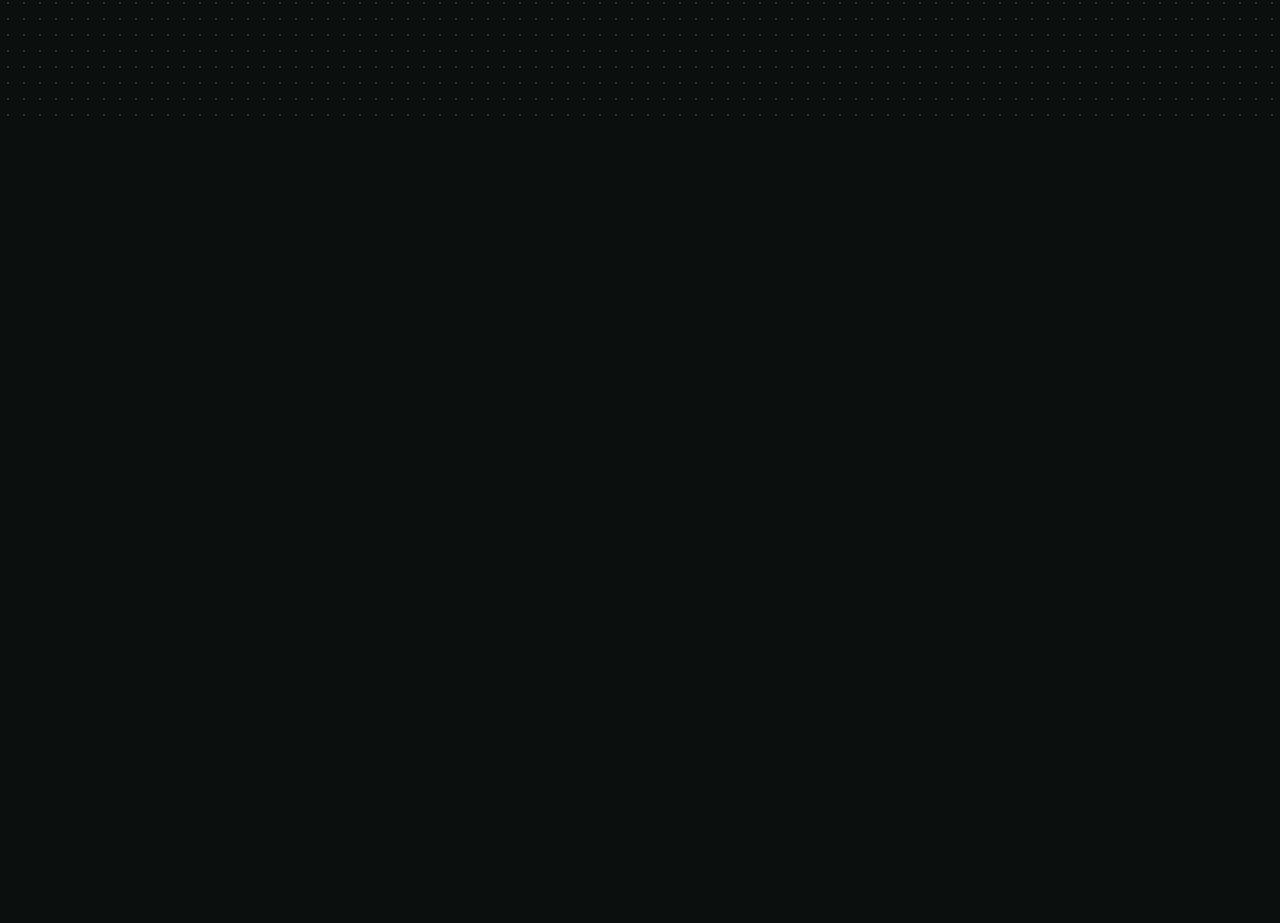
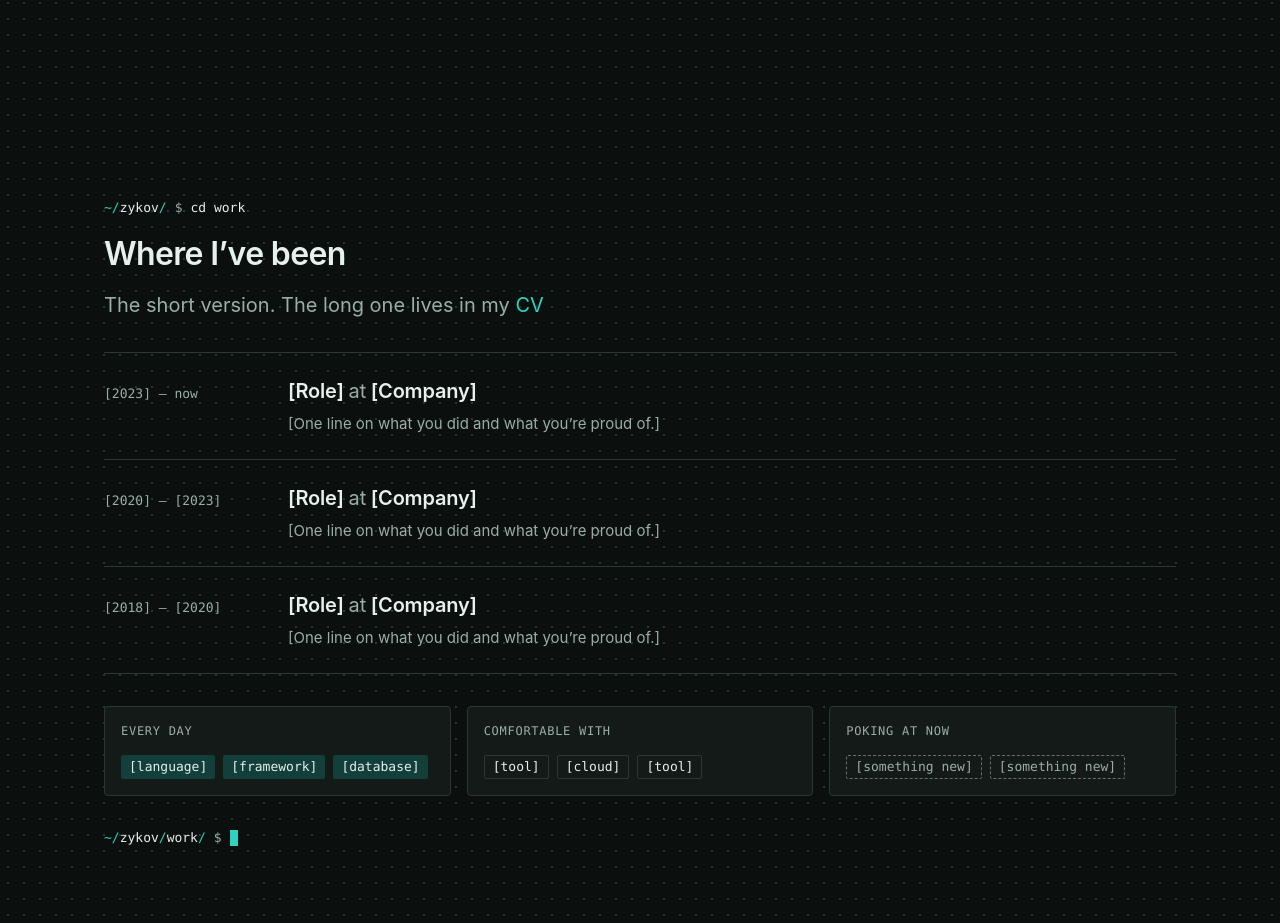
Before and after one commit to ykropchik/zykov.me, a React (Vite) app: page / in a window 1280 px wide. Shown: the part 1477-2400 px from the top of the page. Before the commit the page ends 1600 px from the top, so only its background shows below. Built offline with nearby package versions, Linux system fonts and the light colour scheme.

Commit message:
Add Work section

```diff
--- a/src/main.tsx
+++ b/src/main.tsx
@@ -2,7 +2,9 @@ import { StrictMode } from 'react';
 import { createRoot } from 'react-dom/client';
 import Page from './components/Page/Page.tsx';
 import Section from './components/Section/Section.tsx';
+import Work from './components/Work/Work.tsx';
 import Stats from './components/Stats/Stats.tsx';
+import Skills from './components/Skills/Skills.tsx';
 
 import './styles/index.scss';
 
@@ -26,6 +28,14 @@ createRoot(document.getElementById('root')!).render(
 
 				<Stats />
 			</Section>
+			<Section
+				name="work"
+				title="Where I’ve been"
+				subtitle={<>The short version. The long one lives in my <a href="#cv">CV</a></>}
+			>
+				<Work />
+				<Skills />
+			</Section>
 		</Page>
 	</StrictMode>,
 );
```
